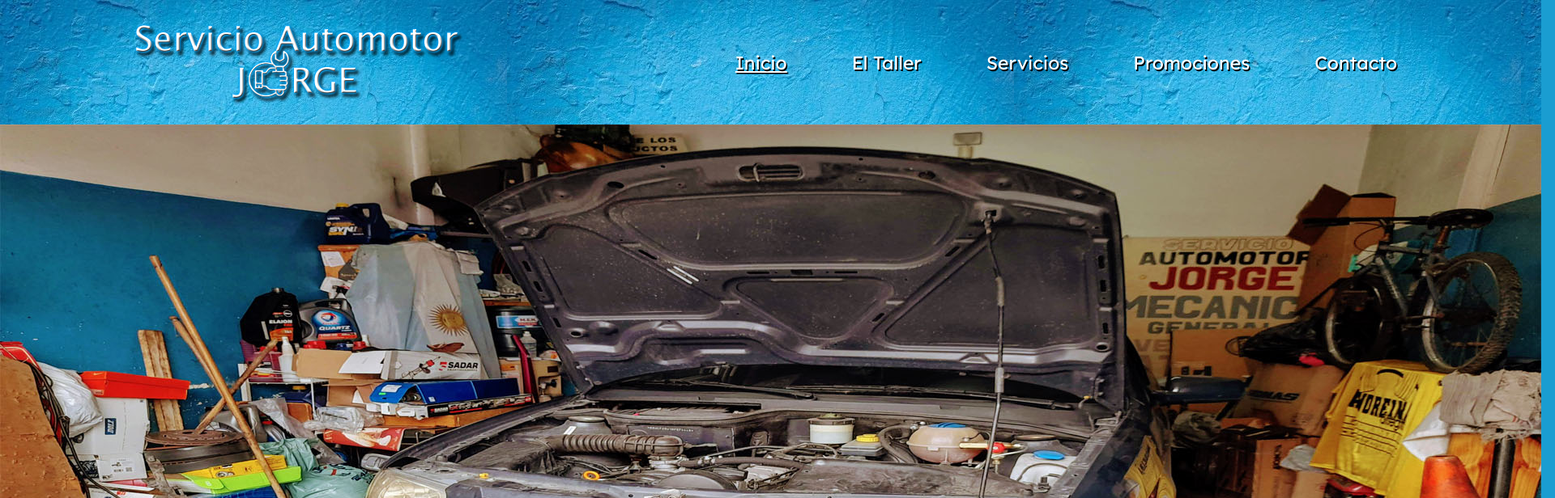
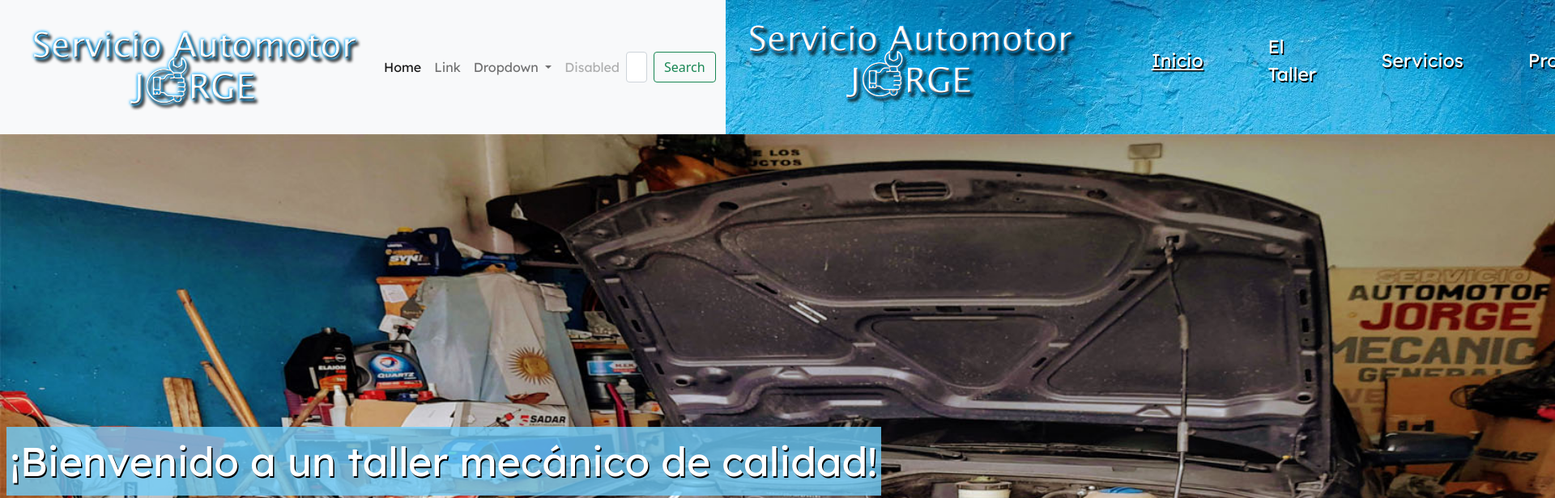
Before and after one commit to JPezzo/tallermecanico-jordanpezzo, a plain HTML site: page index.html in a window 1280 px wide. Shown: the top 616 px of the page at 81% size, 1920 px wide, since content can reach past the window. Drawn offline with nearby package versions, Linux system fonts and the light colour scheme.

Commit message:
Linkeé Bootstrap a la nueva rama y comencé a cambiar el navbar

```diff
--- a/css/style.css
+++ b/css/style.css
@@ -67,7 +67,7 @@ header {
     background: url(../archivos-multimedia/header.jpg);
     position: sticky;
     top: -0.1px;
-    width: 100%;
+    /* width: 100%; */
     z-index: 2;
     grid-area: header;
 }
@@ -117,7 +117,7 @@ header {
     width: 100%;
 }
 
-.imagenes-carrousel {
+.section-1-index > img {
     width: 99.99%;
 }
 
@@ -127,7 +127,7 @@ header {
     background-color: hsla(199, 93%, 71%, 80%);
     z-index: 1;
     position: absolute;
-    top: 620px;
+    top: 520px;
     font-size: 50px;
     color: white;
     text-shadow: 1.5px 1.5px black;
@@ -139,7 +139,7 @@ header {
     background-color: hsla(199, 93%, 71%, 80%);
     z-index: 1;
     position: absolute;
-    top: 720px;
+    top: 620px;
     font-size: 30px;
     color: white;
     text-shadow: 1.5px 1.5px black;
--- a/index.html
+++ b/index.html
@@ -4,6 +4,9 @@
     <meta charset="UTF-8">
     <meta http-equiv="X-UA-Compatible" content="IE=edge">
     <meta name="viewport" content="width=device-width, initial-scale=1.0">
+
+    <!-- Bootstrap -->
+    <link href="https://cdn.jsdelivr.net/npm/bootstrap@5.1.3/dist/css/bootstrap.min.css" rel="stylesheet" integrity="sha384-1BmE4kWBq78iYhFldvKuhfTAU6auU8tT94WrHftjDbrCEXSU1oBoqyl2QvZ6jIW3" crossorigin="anonymous">
 
     <!-- CSS -->
     <link rel="stylesheet" href="css/style.css">
@@ -24,6 +27,46 @@
     data-aos-duration="300">
     <!-- Inicio del header -->
     <header>
+
+        <nav class="navbar navbar-expand-lg navbar-light bg-light">
+            <div class="container-fluid">
+                <a href="index.html">
+                    <img src="archivos-multimedia/taller-mecanico-logo-mas-chico2.png" alt="Logo del Servicio Automotor JORGE. Está conformado por el propio nombre del taller, escrito en color negro y con un sombreado celeste. Además, la O de Jorge es una mano sujetando una llave combinada." class="logo-header">
+                </a>
+              <button class="navbar-toggler" type="button" data-bs-toggle="collapse" data-bs-target="#navbarSupportedContent" aria-controls="navbarSupportedContent" aria-expanded="false" aria-label="Toggle navigation">
+                <span class="navbar-toggler-icon"></span>
+              </button>
+              <div class="collapse navbar-collapse" id="navbarSupportedContent">
+                <ul class="navbar-nav me-auto mb-2 mb-lg-0">
+                  <li class="nav-item">
+                    <a class="nav-link active" aria-current="page" href="#">Home</a>
+                  </li>
+                  <li class="nav-item">
+                    <a class="nav-link" href="#">Link</a>
+                  </li>
+                  <li class="nav-item dropdown">
+                    <a class="nav-link dropdown-toggle" href="#" id="navbarDropdown" role="button" data-bs-toggle="dropdown" aria-expanded="false">
+                      Dropdown
+                    </a>
+                    <ul class="dropdown-menu" aria-labelledby="navbarDropdown">
+                      <li><a class="dropdown-item" href="#">Action</a></li>
+                      <li><a class="dropdown-item" href="#">Another action</a></li>
+                      <li><hr class="dropdown-divider"></li>
+                      <li><a class="dropdown-item" href="#">Something else here</a></li>
+                    </ul>
+                  </li>
+                  <li class="nav-item">
+                    <a class="nav-link disabled">Disabled</a>
+                  </li>
+                </ul>
+                <form class="d-flex">
+                  <input class="form-control me-2" type="search" placeholder="Search" aria-label="Search">
+                  <button class="btn btn-outline-success" type="submit">Search</button>
+                </form>
+              </div>
+            </div>
+          </nav>
+
         <!-- Logo del taller mecánico. Si se le hace clic, quiero que redirija al usuario a la página principal, por eso el enlace relativo a index.html -->
         <a href="index.html">
                 <img src="archivos-multimedia/taller-mecanico-logo-mas-chico2.png" alt="Logo del Servicio Automotor JORGE. Está conformado por el propio nombre del taller, escrito en color negro y con un sombreado celeste. Además, la O de Jorge es una mano sujetando una llave combinada." class="logo-header">
@@ -136,9 +179,15 @@
         <h5 class="jordan">Desarrollado por Jordán Pezzo</h5>
     </footer>
     <!-- Fin del footer -->
+
+    <!-- AOS -->
     <script src="https://unpkg.com/aos@next/dist/aos.js"></script>
     <script>
       AOS.init();
     </script>
+
+    <!-- Bootstrap -->
+    <script src="https://cdn.jsdelivr.net/npm/@popperjs/core@2.10.2/dist/umd/popper.min.js" integrity="sha384-7+zCNj/IqJ95wo16oMtfsKbZ9ccEh31eOz1HGyDuCQ6wgnyJNSYdrPa03rtR1zdB" crossorigin="anonymous"></script>
+    <script src="https://cdn.jsdelivr.net/npm/bootstrap@5.1.3/dist/js/bootstrap.min.js" integrity="sha384-QJHtvGhmr9XOIpI6YVutG+2QOK9T+ZnN4kzFN1RtK3zEFEIsxhlmWl5/YESvpZ13" crossorigin="anonymous"></script>
 </body>
 </html>
```
